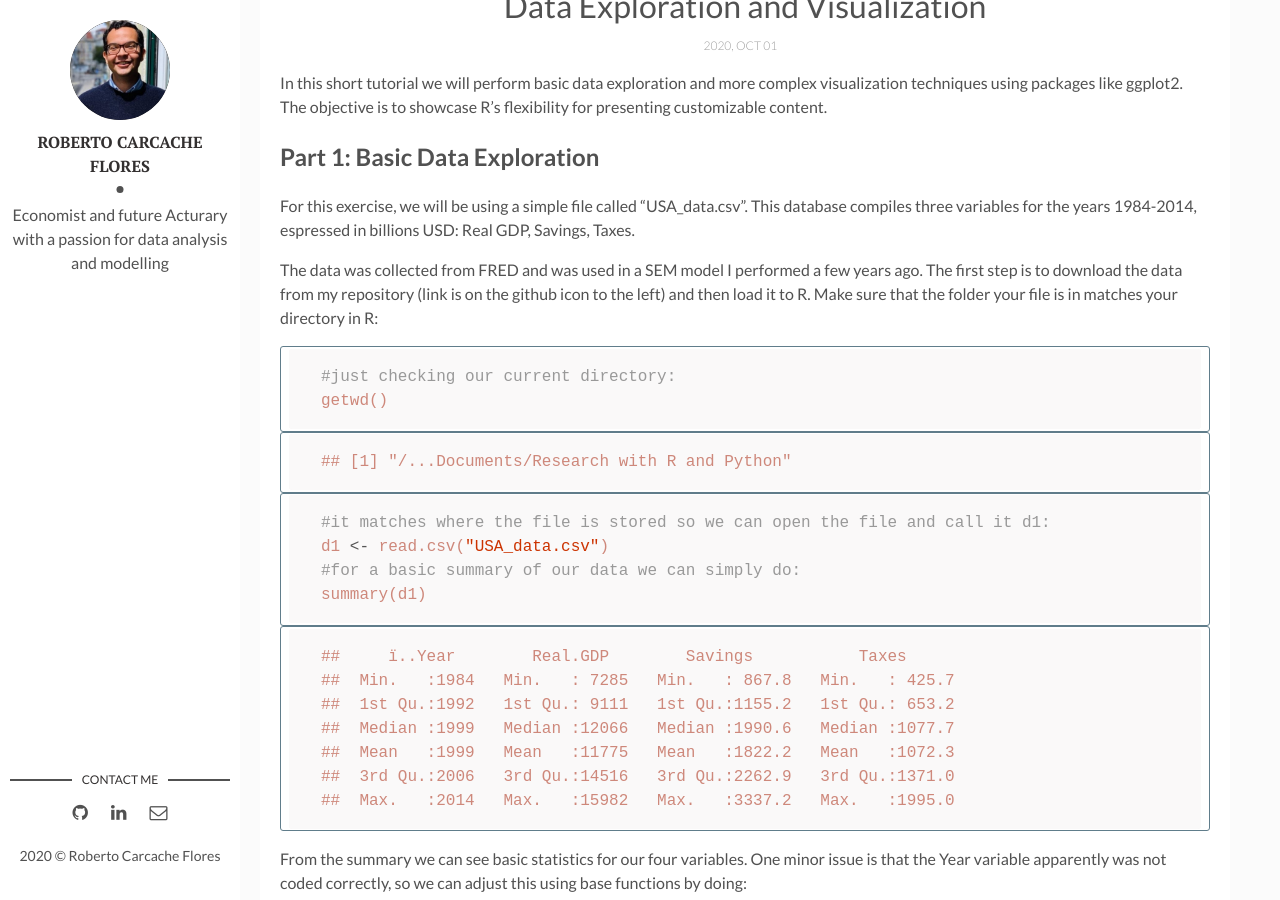
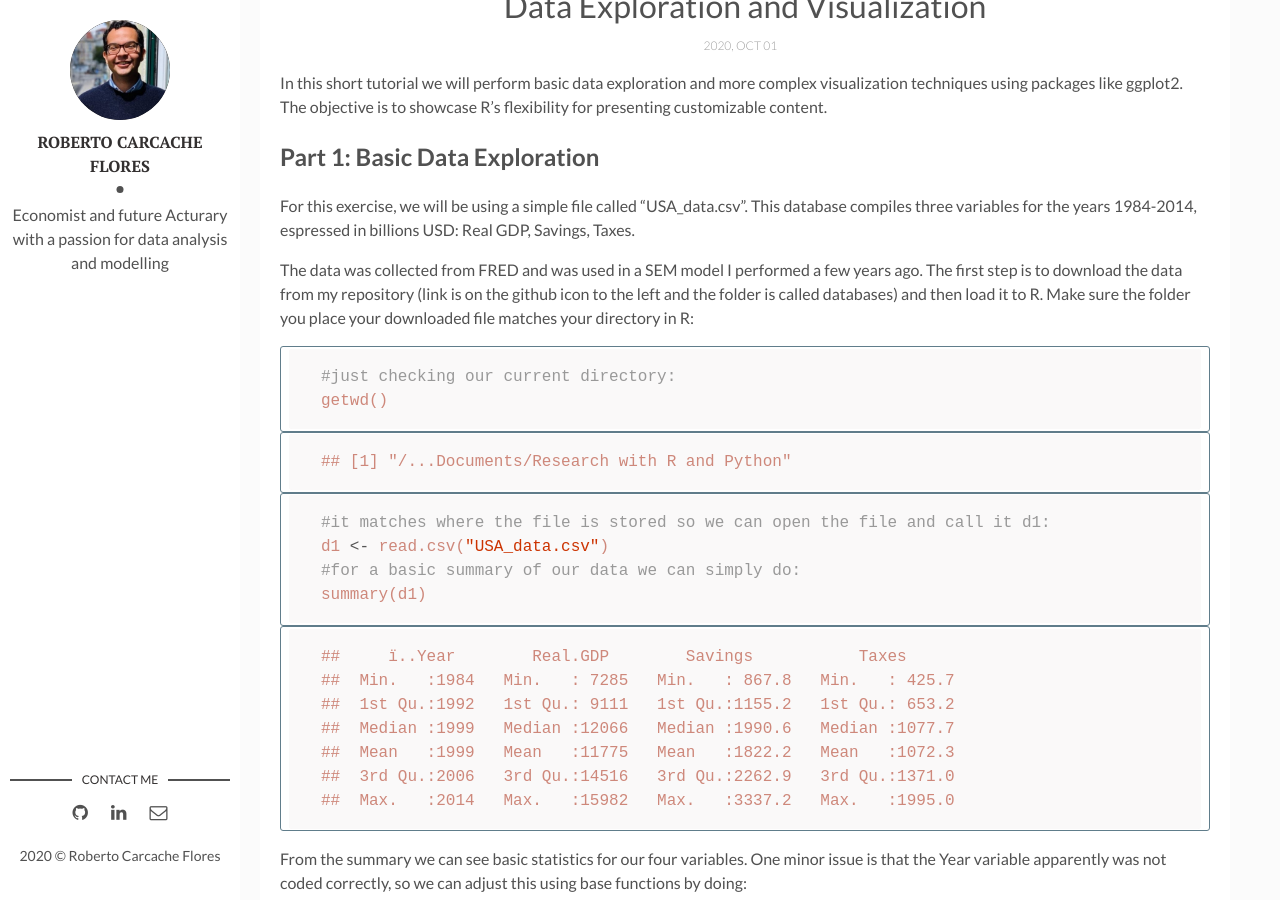
Before and after one commit to rcarcacheflores/Research, a Jekyll site: the page built from _posts/2020-10-1-post3.md, in a window 1280 px wide and 900 px high, scrolled down 565 px. Built offline with Jekyll 4.4.1, drawn with Linux system fonts in a browser that asks for light colours.

Commit message:
Update 2020-10-1-post3.md

````diff
--- a/_posts/2020-10-1-post3.md
+++ b/_posts/2020-10-1-post3.md
@@ -22,8 +22,9 @@ For this exercise, we will be using a simple file called
 
 The data was collected from FRED and was used in a SEM model I performed
 a few years ago. The first step is to download the data from my
-repository (link is on the github icon to the left) and then load it to R.
-Make sure that the folder your file is in matches your directory in R:
+repository (link is on the github icon to the left and the
+folder is called databases) and then load it to R.  Make sure the folder
+you place your downloaded file matches your directory in R:
 
 ``` r
 #just checking our current directory:
````
